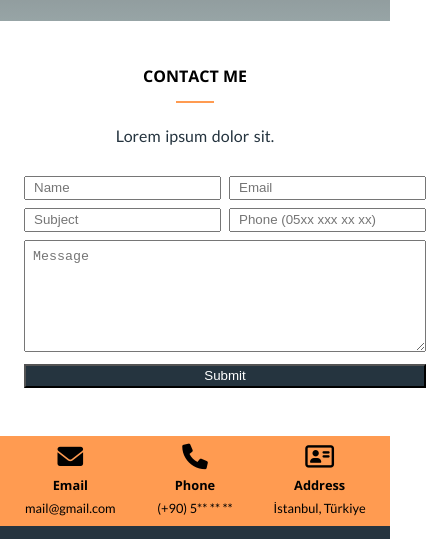
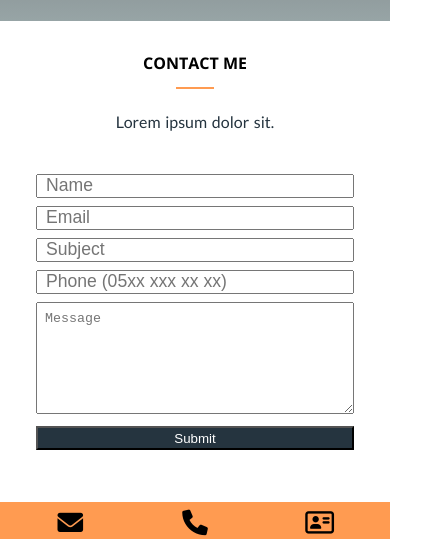
Before and after one commit to ismailturkoglu/freelancer-practice, a website: page pages/contact.html in a window 390 px wide. Shown: the part 145-684 px from the top of the page, 426 px wide, since content can reach past the window. Drawn offline with nearby package versions, Linux system fonts and the light colour scheme; grey boxes are pictures that could not be loaded.

Commit message:
contact.html / responsive

```diff
--- a/scss/_contact.scss
+++ b/scss/_contact.scss
@@ -1,5 +1,7 @@
 /* ====================== Contact ====================== */
 @use "variables";
+@use "sass:map";
+@use "responsive" as *;
 
 /* section-a */
 #contact__form {
@@ -11,7 +13,7 @@
       "message message"
       "submit submit";
     gap: 1rem;
-    padding: 2rem;
+    padding: 3.5rem;
 
     #full-name {
       height: 3rem;
@@ -68,3 +70,46 @@
     }
   }
 }
+
+/* ================= Contact Responsive ================ */
+
+@include respond(xl) {
+  /* section-a */
+  #contact__form {
+    padding: 9rem 4rem;
+  }
+}
+
+@include respond(large) {
+  /* section-a */
+  #contact__form {
+    padding: 14rem 4rem;
+    .form-fields {
+    }
+  }
+}
+
+@include respond(medium) {
+  /* section-a */
+  #contact__form {
+    padding: 0;
+    .form-fields {
+      grid-template-areas:
+        "full-name"
+        "email"
+        "subject"
+        "phone"
+        "message"
+        "submit";
+      > * {
+        min-width: 0;
+      }
+      input::placeholder {
+        font-size: 2.2rem;
+      }
+    }
+  }
+}
+
+@include respond(small) {
+}
```
Also changed, not shown: css/main.css, 1 other file.
